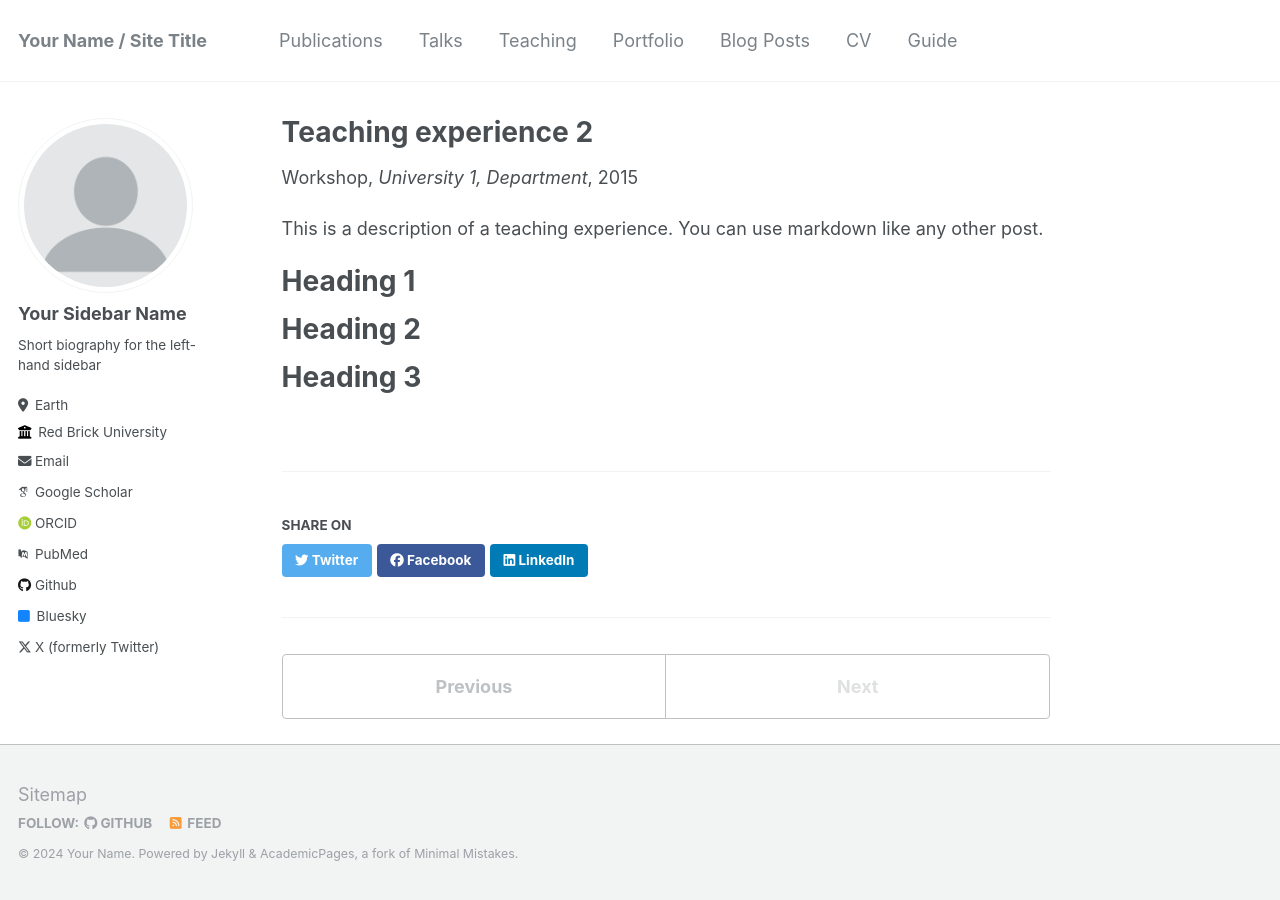
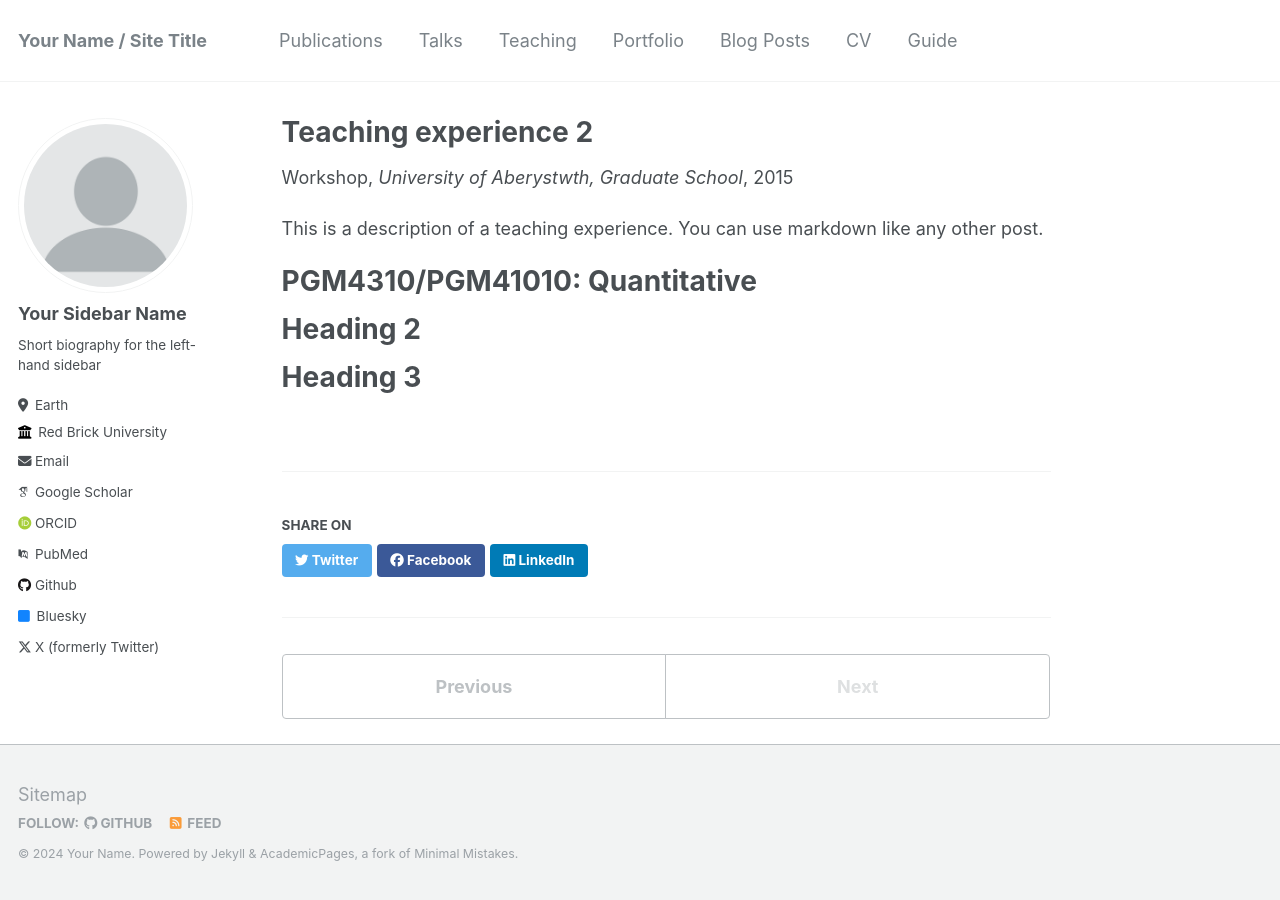
Before and after one commit to DrMaireGorman/DrMaireGorman.github.io, a Jekyll site: the page built from _teaching/2015-spring-teaching-2.md, in a window 1280 px wide. Built offline with Jekyll 4.4.1, drawn with Linux system fonts in a browser that asks for light colours; some web fonts are replaced.

Commit message:
Update 2015-spring-teaching-2.md

```diff
--- a/_teaching/2015-spring-teaching-2.md
+++ b/_teaching/2015-spring-teaching-2.md
@@ -3,14 +3,14 @@ title: "Teaching experience 2"
 collection: teaching
 type: "Workshop"
 permalink: /teaching/2015-spring-teaching-1
-venue: "University 1, Department"
+venue: "University of Aberystwth, Graduate School"
 date: 2015-01-01
-location: "City, Country"
+location: "Aberystwyth, Wales"
 ---
 
 This is a description of a teaching experience. You can use markdown like any other post.
 
-Heading 1
+PGM4310/PGM41010: Quantitative
 ======
 
 Heading 2
```
